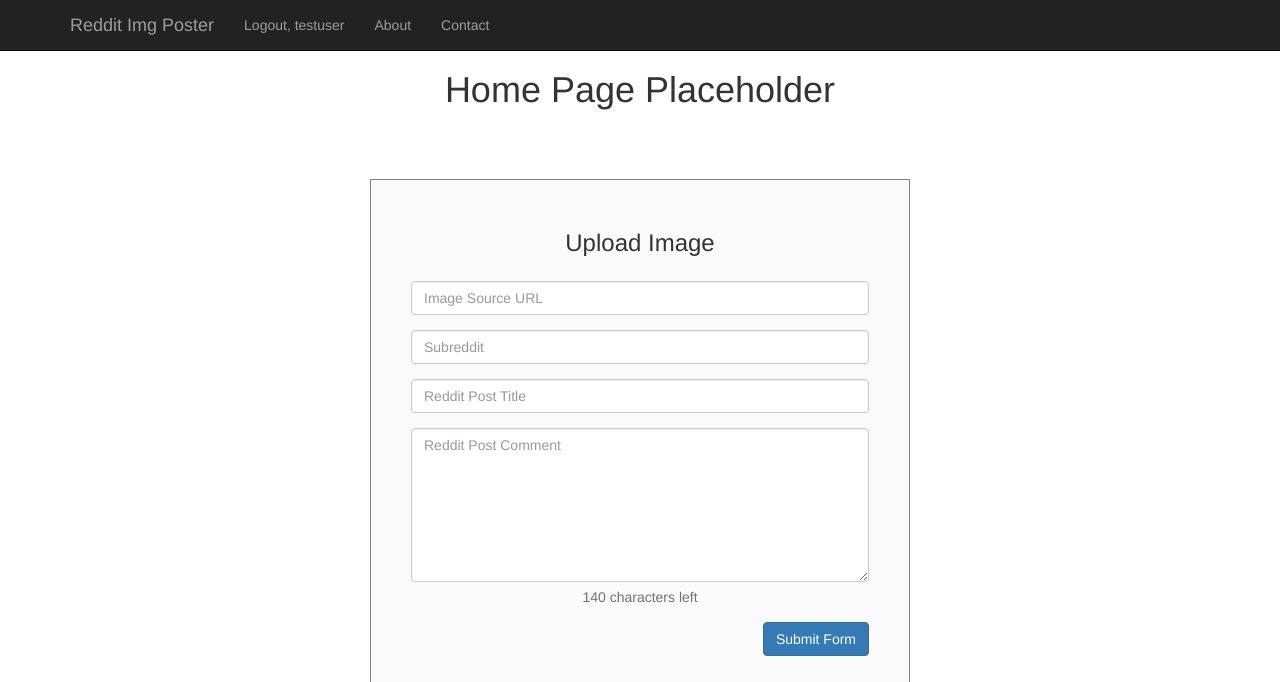
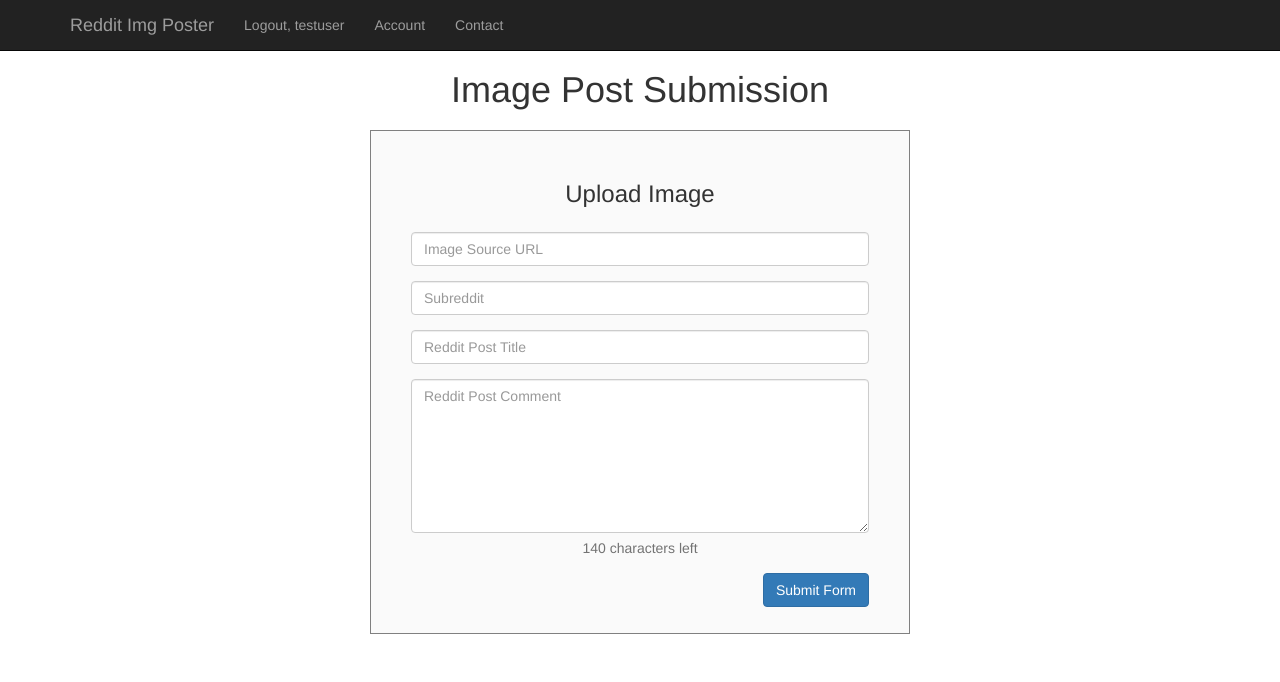
Before and after one commit to whung1/reddit-imgur-poster, a Flask app: page /home in a window 1280 px wide. Shown: the top 682 px of the page. Run offline with Flask 2, Linux system fonts and the light colour scheme; a user stored in the database is signed in; data comes from the database, SQL or seed files in the repository; both versions use the stored data as it was before the commit; parts of the project's set-up code (start-up, migrations or seed data) failed here and were passed over; some libraries are stand-ins or nearby versions.

Commit message:
frontend submission parameter fixes

```diff
--- a/site/app/templates/home.html
+++ b/site/app/templates/home.html
@@ -2,8 +2,8 @@
 {% block content %}
 <div class="container">
 	<div class="text-center">
-    	<h1>Home Page Placeholder</h1>
-    	<p class="lead"><br></p>
+    	<h1>Image Post Submission</h1>
+        {% if current_user.reddit_user %}
 <!-- Input Form from http://bootsnipp.com/snippets/featured/simple-contact-form -->
 <div class="col-md-6 col-md-offset-3">
     <div class="form-area">
@@ -26,6 +26,10 @@
         </form>
     </div>
 </div>
-</div>
+    {% else %}
+        <p class="lead">Go to the Accounts tab above to link a reddit account<br/>
+        <span class="small text-danger">In order to submit a post, you need to have a reddit account linked</span></p>
+    {% endif %}
+    </div><!-- text-center -->
 </div><!-- container -->
 {% endblock %}
--- a/site/app/templates/navbar.html
+++ b/site/app/templates/navbar.html
@@ -14,10 +14,10 @@
             <!--li class="active"><a href="/login">Login</a></li-->
             {% if current_user.is_authenticated %}
             <li><a href="/logout">Logout, {{ current_user.username }}</a></li>
+            <li><a href="/account">Account</a></li>
             {% else %}
             <li><a href="/login">Login</a></li>
             {% endif %}
-            <li><a href="/about">About</a></li>
             <li><a href="/contact">Contact</a></li>
         </ul>
     </div><!--/.nav-collapse -->
--- a/site/app/views.py
+++ b/site/app/views.py
@@ -89,10 +89,6 @@ def home():
             page='home',
             in_title = "Home")
 
-@app.route('/about')
-def about():
-    return 'About Page'
-
 @app.route('/contact')
 def contact():
     return 'Contact Page'
@@ -179,17 +175,18 @@ def account_reddit_link():
     if(current_user.reddit_user is not None):
         account_reddit_unlink()
     # Link the reddit account with the site account
-    print(request.args)
+    # print(request.args)
     if ('state' in request.args and 'code' in request.args):
         cur_state = request.args.get('state')
-        # TODO: Check states
         cur_code = request.args.get('code')
-        # TODO: Fail get_access_information gracefully
-        info = reddit.get_access_information(cur_code)
+        try:
+            info = reddit.get_access_information(cur_code)
+        except Exception as e:
+            flash("An error occured while linking", "danger")
+            return redirect(url_for("account_reddit"))
         if('access_token' in info and 'refresh_token' in info):
             usr = reddit.get_me()
             reddit_usr = Reddit_User(username=usr.name,
-                        access_token=info['access_token'],
                         refresh_token=info['refresh_token'],
                         user_id=current_user.id)
             db.session.add(reddit_usr)
```
Also changed, not shown: site/app/models.py (+8 -6 lines), site/db_repository/versions/017_migration.py (added, +19 -0 lines), README.md, site/app.db.
